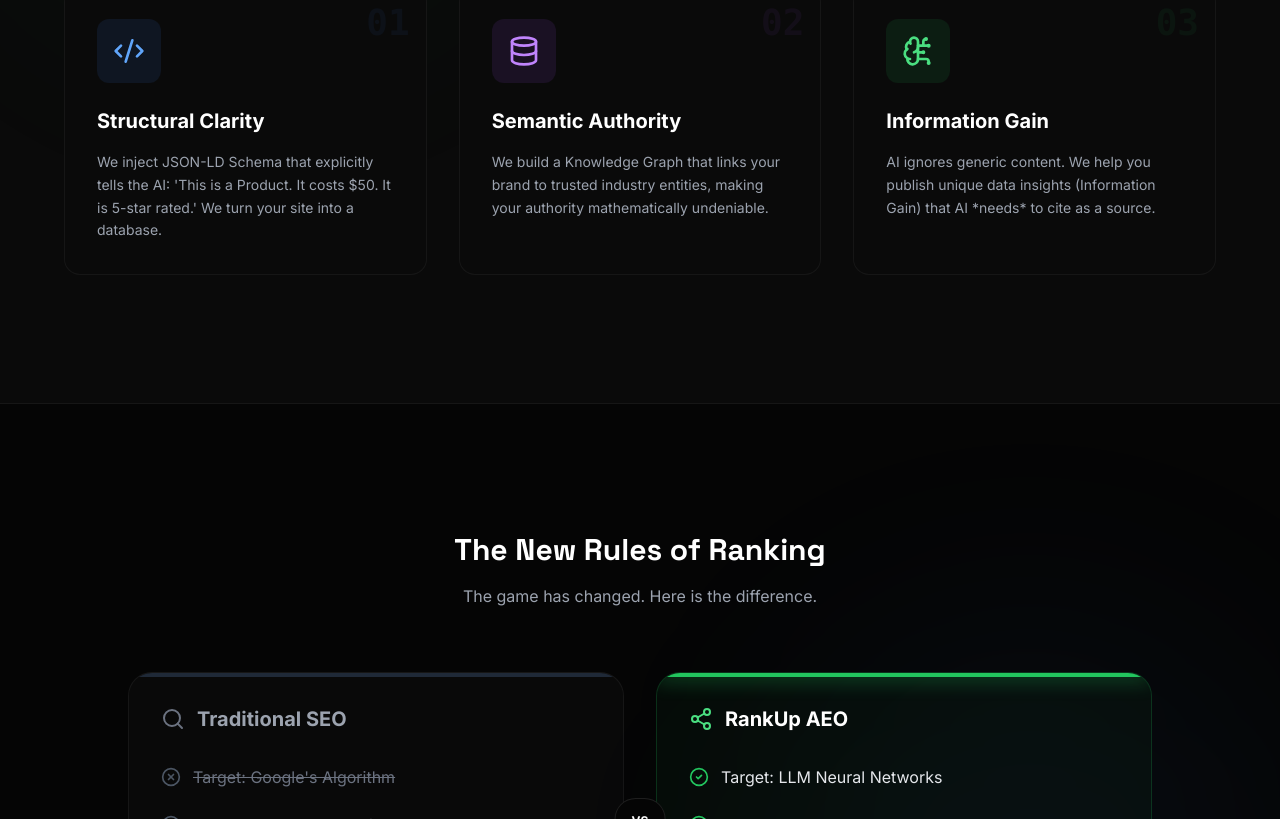
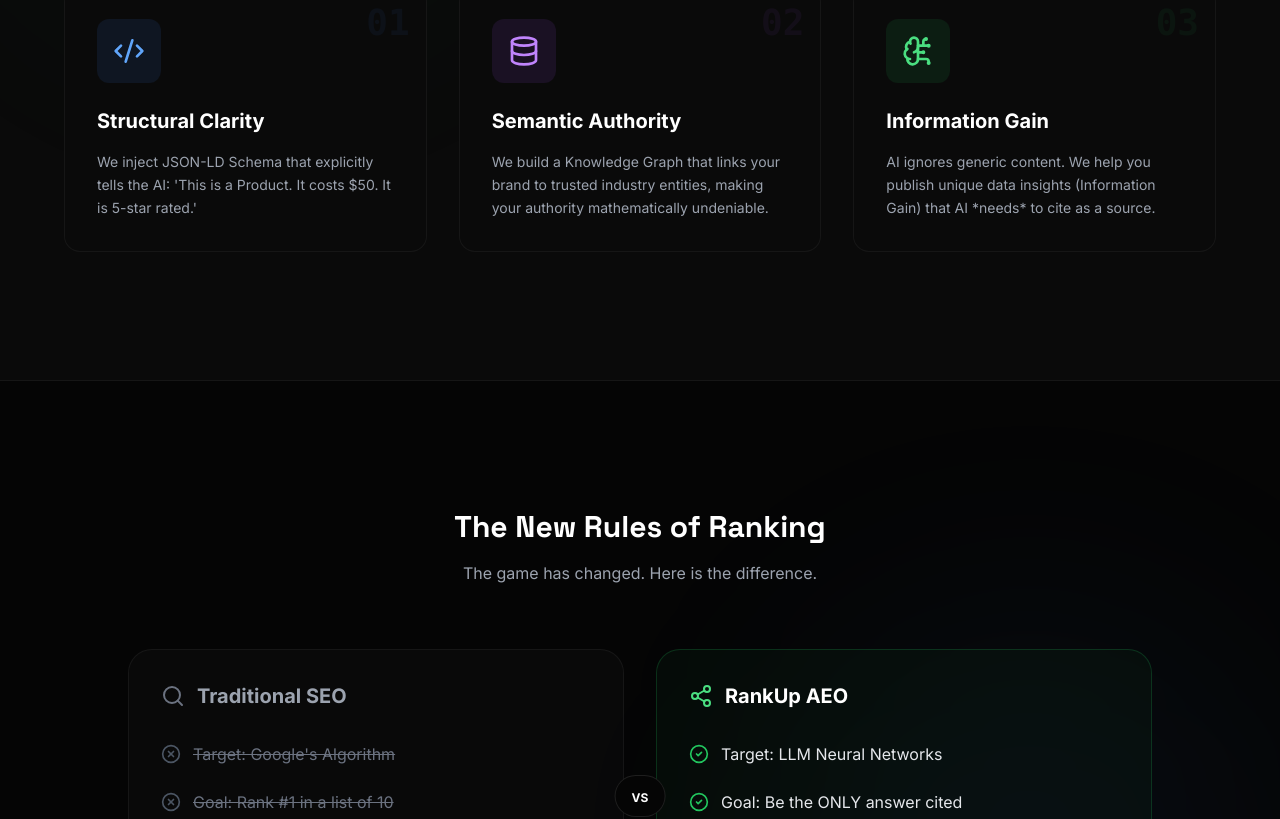
Before and after one commit to pantechsoftware2/rankup-aeo, a Next.js app: page / in a window 1280 px wide. Shown: the part 1701-2520 px from the top of the page. Built offline with nearby package versions, Linux system fonts and the light colour scheme.

Commit message:
fix framer motion typescript strict errors

```diff
--- a/components/LandingContent.tsx
+++ b/components/LandingContent.tsx
@@ -1,8 +1,7 @@
 'use client';
 
-import { motion } from 'framer-motion';
+import { motion, Variants } from 'framer-motion';
 import {
-  BarChart3,
   BrainCircuit,
   CheckCircle2,
   Code2,
@@ -12,13 +11,18 @@
   XCircle
 } from 'lucide-react';
 
-// --- ANIMATION CONFIGURATIONS ---
-const fadeInUp = {
+// --- ANIMATION CONFIGURATIONS (Now with Types!) ---
+
+const fadeInUp: Variants = {
   hidden: { opacity: 0, y: 40 },
-  visible: { opacity: 1, y: 0, transition: { duration: 0.8, ease: "easeOut" } }
+  visible: {
+    opacity: 1,
+    y: 0,
+    transition: { duration: 0.8, ease: "easeOut" }
+  }
 };
 
-const staggerContainer = {
+const staggerContainer: Variants = {
   hidden: { opacity: 0 },
   visible: {
     opacity: 1,
@@ -26,9 +30,13 @@
   }
 };
 
-const graphLine = {
+const graphLine: Variants = {
   hidden: { pathLength: 0, opacity: 0 },
-  visible: { pathLength: 1, opacity: 1, transition: { duration: 2, ease: "easeInOut" } }
+  visible: {
+    pathLength: 1,
+    opacity: 1,
+    transition: { duration: 2, ease: "easeInOut" }
+  }
 };
 
 export default function LandingContent() {
@@ -39,11 +47,10 @@
       <div className="absolute top-[20%] left-0 w-[500px] h-[500px] bg-green-500/5 rounded-full blur-[120px] pointer-events-none" />
       <div className="absolute bottom-[20%] right-0 w-[500px] h-[500px] bg-blue-500/5 rounded-full blur-[120px] pointer-events-none" />
 
-      {/* --- SECTION 1: THE WAKE UP CALL (The Zero-Click Graph) --- */}
+      {/* --- SECTION 1: THE WAKE UP CALL --- */}
       <section className="py-32 px-6 relative">
         <div className="max-w-6xl mx-auto grid grid-cols-1 lg:grid-cols-2 gap-16 items-center">
 
-          {/* Left Text */}
           <motion.div
             initial="hidden"
             whileInView="visible"
@@ -67,7 +74,7 @@
             </motion.p>
           </motion.div>
 
-          {/* Right Graph Animation */}
+          {/* Graph Animation */}
           <motion.div
             initial="hidden"
             whileInView="visible"
@@ -83,11 +90,9 @@
             </div>
 
             <div className="h-64 relative w-full">
-              {/* Grid Lines */}
               <div className="absolute inset-0 grid grid-cols-4 grid-rows-4 border-l border-b border-white/5" />
 
               <svg className="absolute inset-0 w-full h-full overflow-visible" preserveAspectRatio="none">
-                {/* Green Line (AI Usage Going Up) */}
                 <motion.path
                   d="M0,200 C50,180 150,150 300,50 400,20 500,0"
                   fill="none"
@@ -95,7 +100,6 @@
                   strokeWidth="3"
                   variants={graphLine}
                 />
-                {/* Gray Line (Web Clicks Going Down) */}
                 <motion.path
                   d="M0,180 C50,170 150,200 300,220 400,240 500,250"
                   fill="none"
@@ -106,7 +110,6 @@
                 />
               </svg>
 
-              {/* Zero-Click Annotation Label */}
               <motion.div
                 initial={{ opacity: 0, scale: 0 }}
                 whileInView={{ opacity: 1, scale: 1 }}
@@ -120,7 +123,7 @@
         </div>
       </section>
 
-      {/* --- SECTION 2: THE MECHANISM (Engineering, not Rigging) --- */}
+      {/* --- SECTION 2: THE MECHANISM --- */}
       <section className="py-32 px-6 bg-white/[0.02] border-y border-white/5">
         <div className="max-w-6xl mx-auto">
           <motion.div
@@ -137,7 +140,6 @@
             </motion.p>
           </motion.div>
 
-          {/* 3 Step Process Cards */}
           <motion.div
             initial="hidden"
             whileInView="visible"
@@ -148,7 +150,7 @@
             <ProcessCard
               icon={<Code2 className="w-8 h-8 text-blue-400" />}
               title="Structural Clarity"
-              desc="We inject JSON-LD Schema that explicitly tells the AI: 'This is a Product. It costs $50. It is 5-star rated.' We turn your site into a database."
+              desc="We inject JSON-LD Schema that explicitly tells the AI: 'This is a Product. It costs $50. It is 5-star rated.'"
               step="01"
               color="blue"
             />
@@ -170,7 +172,7 @@
         </div>
       </section>
 
-      {/* --- SECTION 3: SEO vs AEO COMPARISON --- */}
+      {/* --- SECTION 3: SEO vs AEO --- */}
       <section className="py-32 px-6 relative">
         <div className="max-w-5xl mx-auto">
           <motion.div
@@ -184,19 +186,16 @@
           </motion.div>
 
           <div className="grid grid-cols-1 md:grid-cols-2 gap-0 md:gap-8 relative">
-            {/* VS Badge */}
             <div className="absolute left-1/2 top-1/2 -translate-x-1/2 -translate-y-1/2 z-10 bg-[#050505] border border-white/10 p-2 rounded-full hidden md:block">
               <span className="text-xs font-bold text-white px-2">VS</span>
             </div>
 
-            {/* Old World Card */}
             <motion.div
               initial={{ opacity: 0, x: -50 }}
               whileInView={{ opacity: 1, x: 0 }}
               viewport={{ once: true }}
-              className="p-8 rounded-3xl bg-white/[0.02] border border-white/5 relative overflow-hidden group"
+              className="p-8 rounded-3xl bg-white/[0.02] border border-white/5 relative overflow-hidden"
             >
-              <div className="absolute top-0 left-0 w-full h-1 bg-gray-800" />
               <div className="flex items-center gap-3 mb-8">
                 <Search className="text-gray-500 w-6 h-6" />
                 <h3 className="text-xl font-bold text-gray-400">Traditional SEO</h3>
@@ -209,14 +208,12 @@
               </ul>
             </motion.div>
 
-            {/* New World Card */}
             <motion.div
               initial={{ opacity: 0, x: 50 }}
               whileInView={{ opacity: 1, x: 0 }}
               viewport={{ once: true }}
               className="p-8 rounded-3xl bg-green-900/10 border border-green-500/20 relative overflow-hidden"
             >
-              <div className="absolute top-0 left-0 w-full h-1 bg-green-500 shadow-[0_0_20px_#22c55e]" />
               <div className="flex items-center gap-3 mb-8">
                 <Share2 className="text-green-400 w-6 h-6" />
                 <h3 className="text-xl font-bold text-white">RankUp AEO</h3>
@@ -256,10 +253,9 @@
   );
 }
 
-// --- SUBCOMPONENTS (Internal) ---
+// --- SUBCOMPONENTS ---
 
 function ProcessCard({ icon, title, desc, step, color }: any) {
-  // Color mapping to handle dynamic Tailwind classes safely
   const colors: any = {
     blue: "bg-blue-500/10 text-blue-500/20 group-hover:bg-blue-500/20",
     purple: "bg-purple-500/10 text-purple-500/20 group-hover:bg-purple-500/20",
```
